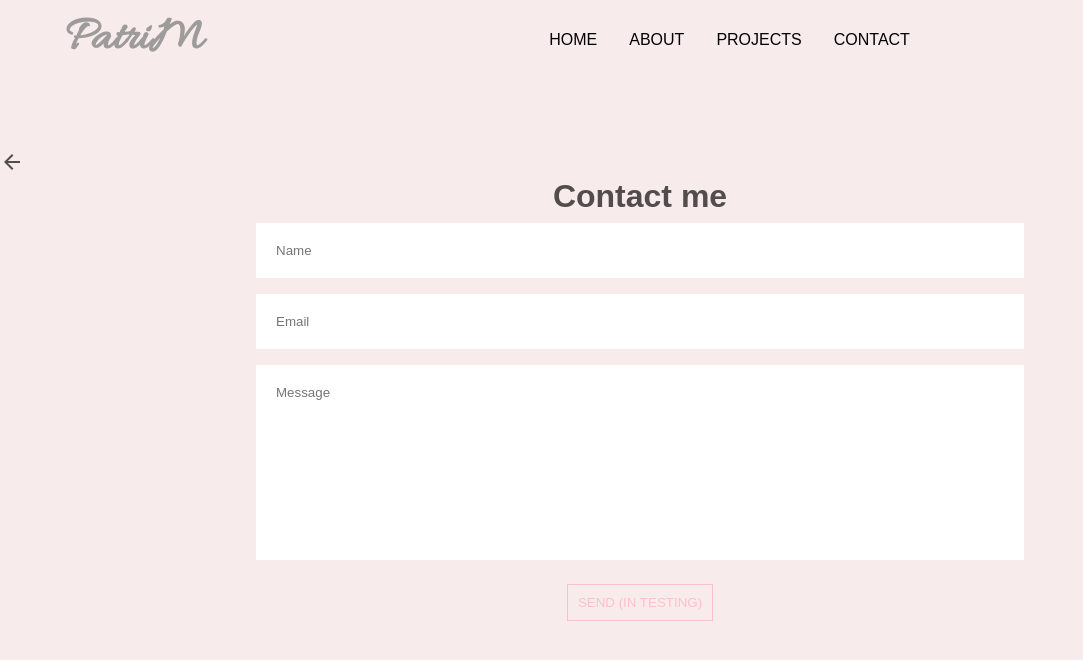
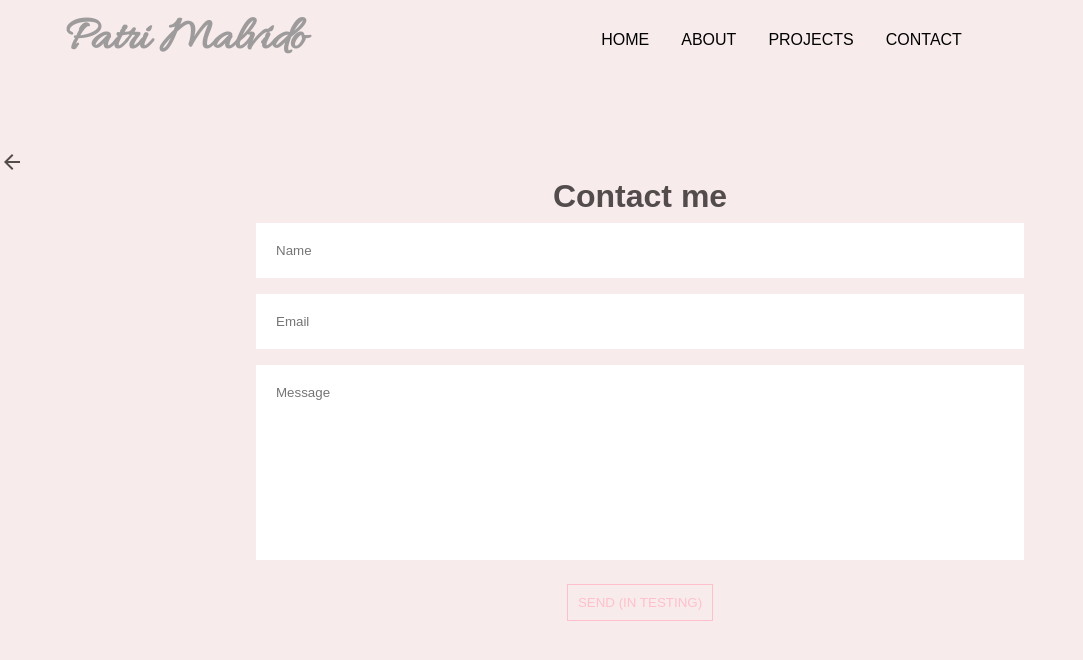
Before and after one commit to PatriMalvido/Portfolio, a React (Create React App) app: page /#/contact in a window 1280 px wide. Shown: the top 660 px of the page, without its empty margins (0-1083 px from the left). Built offline with nearby package versions, Linux system fonts and the light colour scheme.

Commit message:
changes img meta and title

```diff
--- a/public/index.html
+++ b/public/index.html
@@ -7,9 +7,9 @@
   <meta property="og:title" content="Patri Malvido Portfolio" />
   <meta property="og:type" content="website">
   <meta property="og:url" content="https://malvidopazo.es/">
-  <meta property="og:image" content="https://malvidopazo.es/imgMeta.jpg">
+  <meta property="og:image" content="https://malvidopazo.es/imgMetaPatriMalvido.jpg">
   <meta name='twitter:card' content="summary_large_image"/>
-  <meta name='twitter:image' content="https://malvidopazo.es/imgMeta.jpg"/>
+  <meta name='twitter:image' content="https://malvidopazo.es/imgMetaPatriMalvido.jpg"/>
   <meta name="viewport" content="width=device-width, initial-scale=1" />
   <link rel="preconnect" href="https://fonts.googleapis.com">
   <link rel="preconnect" href="https://fonts.gstatic.com" crossorigin>
--- a/src/components/Header.js
+++ b/src/components/Header.js
@@ -17,7 +17,7 @@ const Header = () => {
   return (
     <div className="header">
       <div className="header__logo">
-        <h1 className='header__title'>PatriM</h1>
+        <h1 className='header__title'>Patri Malvido</h1>
       </div>
 
       <nav className={active ? 'navbar active': 'navbar'}>
```
Also changed, not shown: public/imgMeta.jpg (deleted), public/imgMetaPatriMalvido.jpg (added).
